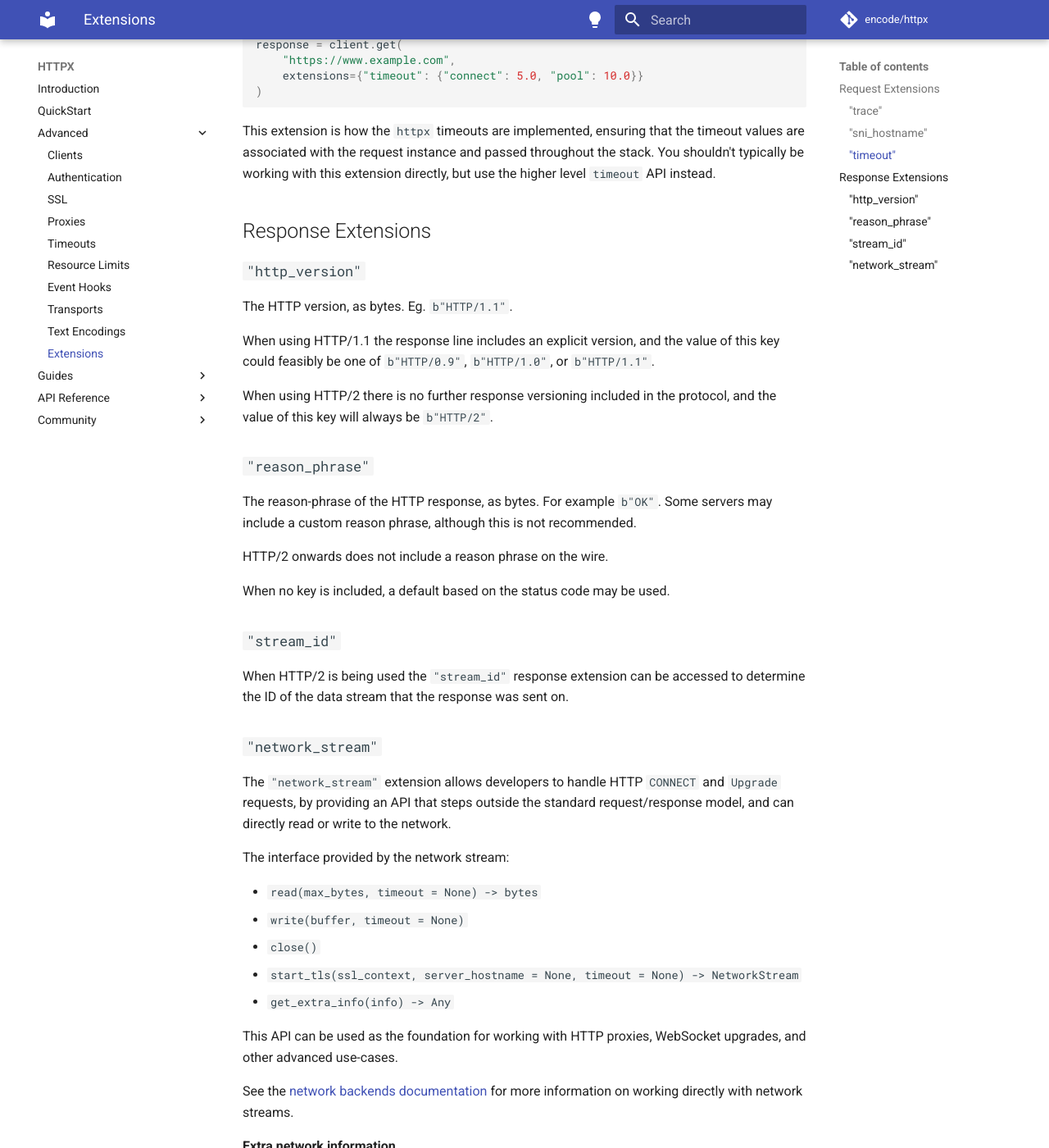
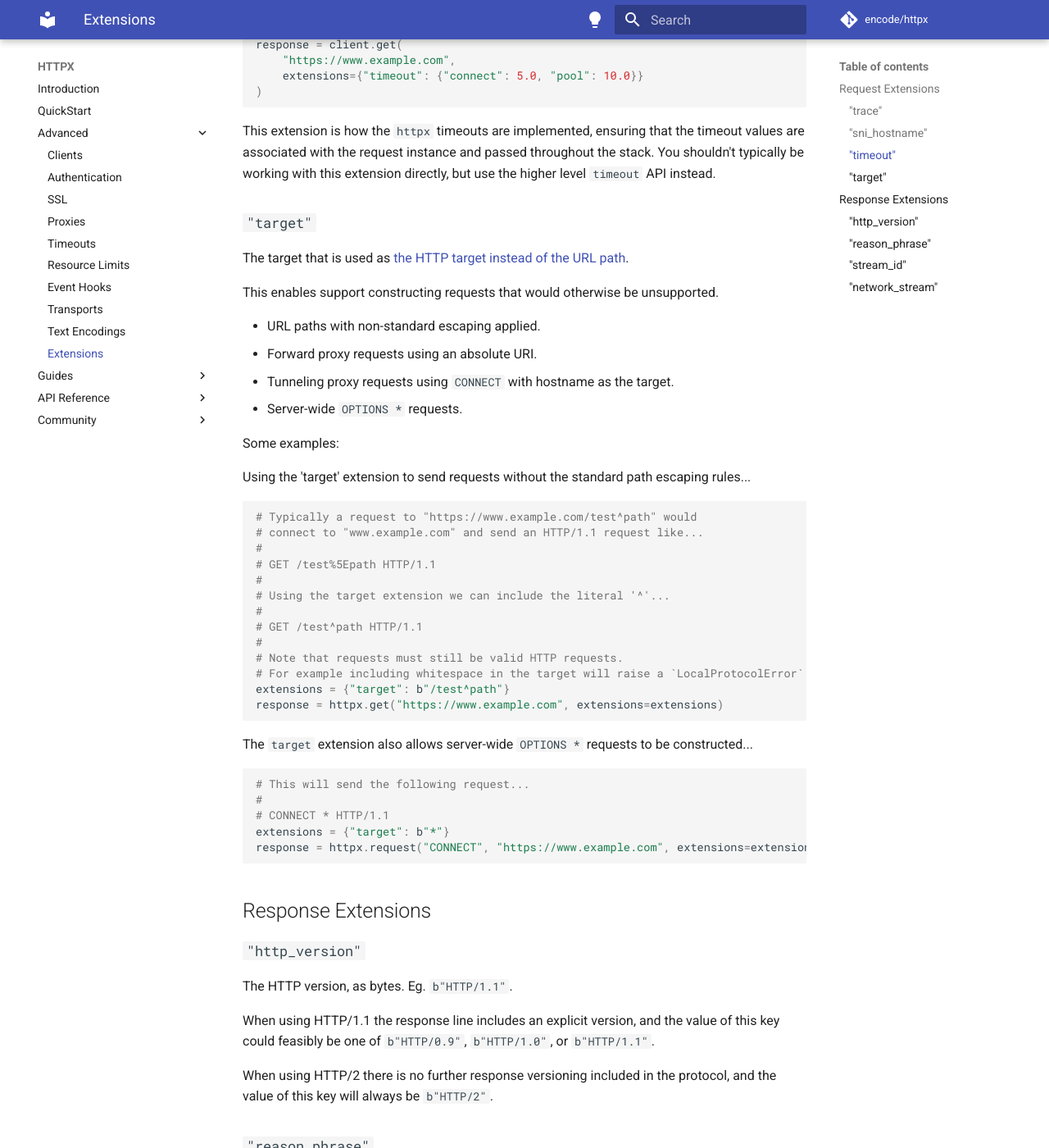
Before and after one commit to CarolinaBentrescas/httpx2, an MkDocs documentation site: the page built from docs/advanced/extensions.md, in a window 1280 px wide and 1400 px high, scrolled down 3069 px. Shown: the whole window at 82% size. Built offline with MkDocs 1.6.1 and Material for MkDocs 9.7.7, drawn with Linux system fonts in a browser that asks for light colours; comment, search, counter and statistics services are not loaded.

Commit message:
Document 'target' extension (#3160)

````diff
--- a/docs/advanced/extensions.md
+++ b/docs/advanced/extensions.md
@@ -138,6 +138,47 @@ response = client.get(
 
 This extension is how the `httpx` timeouts are implemented, ensuring that the timeout values are associated with the request instance and passed throughout the stack. You shouldn't typically be working with this extension directly, but use the higher level `timeout` API instead.
 
+### `"target"`
+
+The target that is used as [the HTTP target instead of the URL path](https://datatracker.ietf.org/doc/html/rfc2616#section-5.1.2).
+
+This enables support constructing requests that would otherwise be unsupported.
+
+* URL paths with non-standard escaping applied.
+* Forward proxy requests using an absolute URI.
+* Tunneling proxy requests using `CONNECT` with hostname as the target.
+* Server-wide `OPTIONS *` requests.
+
+Some examples:
+
+Using the 'target' extension to send requests without the standard path escaping rules...
+
+```python
+# Typically a request to "https://www.example.com/test^path" would
+# connect to "www.example.com" and send an HTTP/1.1 request like...
+#
+# GET /test%5Epath HTTP/1.1
+#
+# Using the target extension we can include the literal '^'...
+#
+# GET /test^path HTTP/1.1
+#
+# Note that requests must still be valid HTTP requests.
+# For example including whitespace in the target will raise a `LocalProtocolError`.
+extensions = {"target": b"/test^path"}
+response = httpx.get("https://www.example.com", extensions=extensions)
+```
+
+The `target` extension also allows server-wide `OPTIONS *` requests to be constructed...
+
+```python
+# This will send the following request...
+#
+# CONNECT * HTTP/1.1
+extensions = {"target": b"*"}
+response = httpx.request("CONNECT", "https://www.example.com", extensions=extensions)
+```
+
 ## Response Extensions
 
 ### `"http_version"`
````
